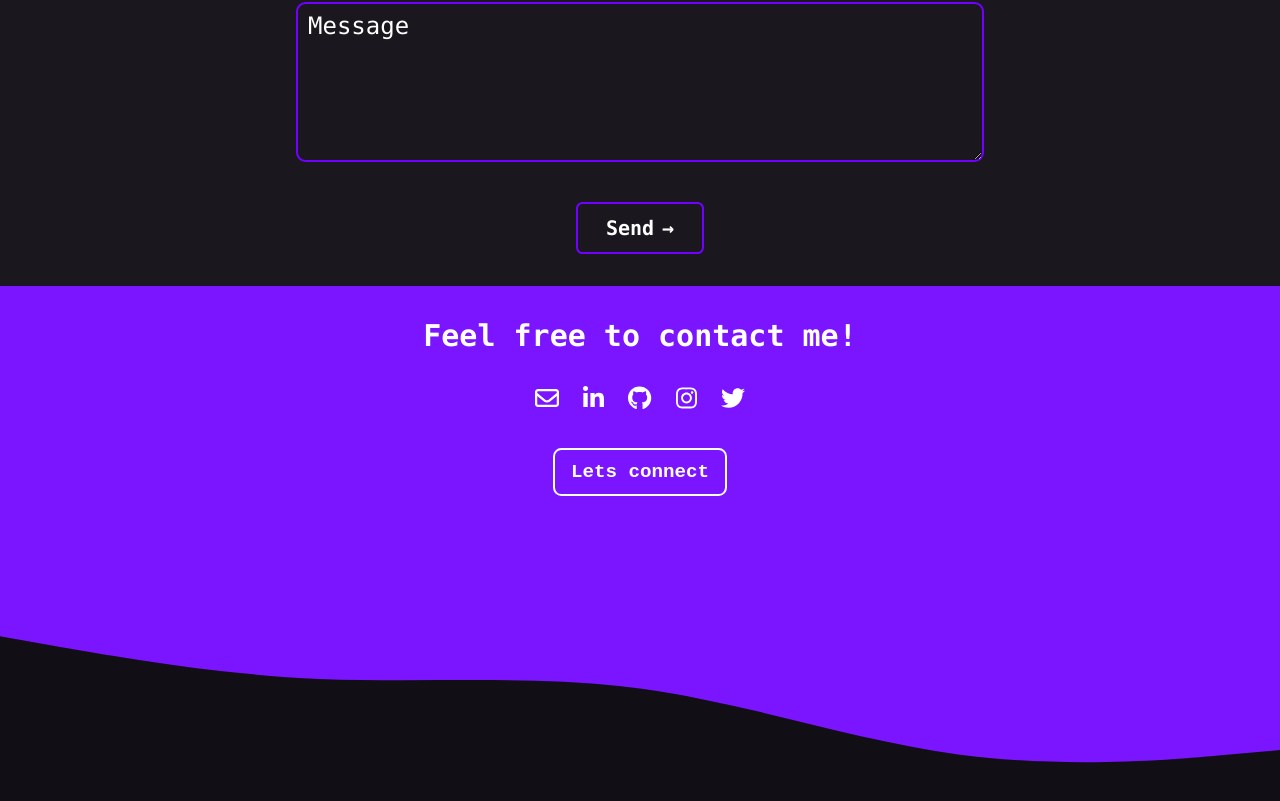
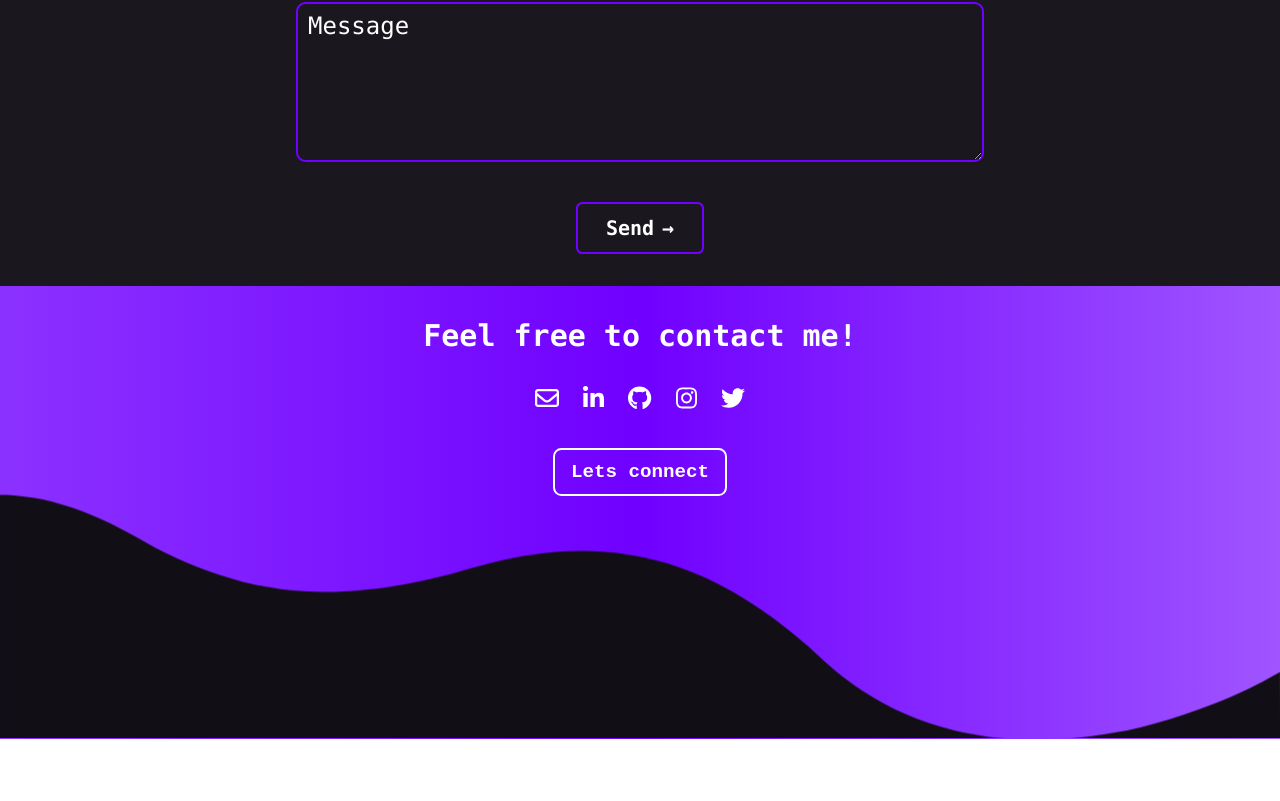
Before and after one commit to linusehle/linusehle-portfolio, a Vue app: page / in a window 1280 px wide. Shown: the part 5158-5959 px from the top of the page. After the commit the page ends 5897 px from the top, so only its background shows below. Built offline with nearby package versions, Linux system fonts and the light colour scheme.

Commit message:
feat: made background gradient

```diff
--- a/src/components/Footer.vue
+++ b/src/components/Footer.vue
@@ -1,6 +1,6 @@
 <template>
-    <body class="bg-[#120e16]">
-        <div class="bg-[#7b15ff] flex flex-col">
+    <body class="bg-[#120e16]" style="background-image: linear-gradient(270deg, #9f55ff, #7000ff, #8b31ff);">
+        <div class="flex flex-col">
             <div class="flex justify-center my-8">
                 <span class="text-white font-bold font-mono text-3xl">Feel free to contact me!</span>
             </div>
@@ -79,9 +79,7 @@
                 </div>
             </div>
         </div>
-        <svg xmlns="http://www.w3.org/2000/svg" viewBox="0 0 1440 320" class="pb-8">
-            <path fill="#7b15ff" fill-opacity="1" d="M0,160L60,170.7C120,181,240,203,360,208C480,213,600,203,720,218.7C840,235,960,277,1080,293.3C1200,309,1320,299,1380,293.3L1440,288L1440,0L1380,0C1320,0,1200,0,1080,0C960,0,840,0,720,0C600,0,480,0,360,0C240,0,120,0,60,0L0,0Z"></path>
-        </svg>
+        <img src="../assets/footer-curve.svg" class="w-full rotate-180" />
     </body>
 </template>
 
```
